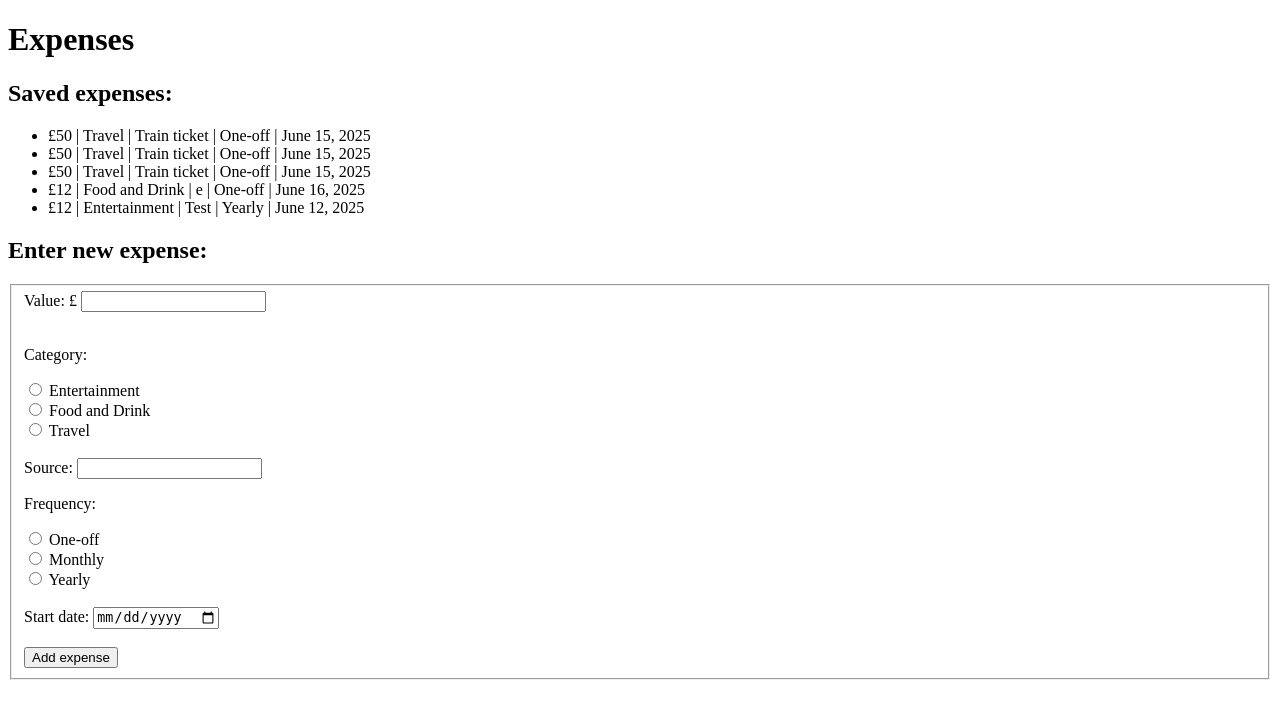
After one commit to sebseb0802/finance-tracker, a Django app: page /finance/expenses/ in a window 1280 px wide. The commit adds this page. Shown: the top 719 px of the page. Run offline with Django 5.2, Linux system fonts and the light colour scheme; data comes from the database, SQL or seed files in the repository.

Commit message:
feat: add expenses page and abstract base class to models.py
Add link to new expenses page from homepage, which has essentially the
same functionality as the incomes page - i.e. ability to view all
expenses and add a new expense. Add an abstract base class, "FinancialO-
-bject", to models.py from which the Income and Expense classes inherit.

```diff
--- a/project/finance/models.py
+++ b/project/finance/models.py
@@ -9,12 +9,19 @@ class User(models.Model):
     def __str__(self):
         return self.user_username
 
-class Income(models.Model):
+class FinancialObject(models.Model):
     user = models.ForeignKey(User, on_delete=models.CASCADE) # A single user can have many instances of income
-    income_value = models.IntegerField(default=0)
-    income_source = models.CharField(default="Work", max_length=200)
-    income_frequency = models.CharField(default="Monthly", max_length=200)
-    income_startDate = models.DateField(default=datetime.date.today)
+    source = models.CharField(default="N/A", max_length=200)
+    value = models.IntegerField(default=0)
+    frequency = models.CharField(default="Monthly", max_length=200)
+    startDate = models.DateField(default=datetime.date.today)
+    addDate = models.DateField(default=datetime.date.today)
 
-    def __str__(self):
-        return str(self.income_value)
+    class Meta:
+        abstract = True # Makes the "FinancialObject" class an Abstract Base Class (ABC)
+
+class Income(FinancialObject):
+    pass
+
+class Expense(FinancialObject):
+    category = models.CharField(default="Entertainment", max_length=200)
--- /dev/null
+++ b/project/finance/templates/finance/expense.html
@@ -0,0 +1,65 @@
+<!DOCTYPE html>
+<html lang="en">
+<head>
+    <meta charset="UTF-8">
+    <meta name="viewport" content="width=device-width, initial-scale=1.0">
+    <title>Document</title>
+</head>
+<body>
+    <h1>Expenses</h1>
+
+    <h2>Saved expenses:</h2>
+    <ul>
+    {% if expenses %}
+        {% for i in expenses %}
+            <li>£{{ i.value }} | {{ i.category }} | {{ i.source }} | {{ i.frequency }} | {{ i.startDate}}</li>
+        {% endfor %}
+    {% else %}
+        <li>No expenses added yet.</li>
+    {% endif %}
+    </ul>
+
+    <h2>Enter new expense:</h2>
+    {% if message %}
+        <em><strong><p>{{message}}</p></strong></em>
+    {% endif %}
+    <form action="{% url 'finance:addExpense' %}" method="post">
+        {% csrf_token %}
+        <fieldset>
+            <label for="value">Value: £</label>
+            <input type="text" id="value" name="value"><br><br>
+
+            <p>Category:</p>
+            <input type="radio" id="Entertainment" name="category" value="Entertainment">
+            <label for="Entertainment">Entertainment</label><br>
+
+            <input type="radio" id="Food and Drink" name="category" value="Food and Drink">
+            <label for="Food and Drink">Food and Drink</label><br>
+
+            <input type="radio" id="Travel" name="category" value="Travel">
+            <label for="Travel">Travel</label><br><br>
+
+
+            <label for="source">Source: </label>
+            <input type="text" id="source" name="source"><br>
+
+
+            <p>Frequency:</p>
+            <input type="radio" id="one-off" name="frequency" value="One-off">
+            <label for="one-off">One-off</label><br>
+
+            <input type="radio" id="monthly" name="frequency" value="Monthly">
+            <label for="monthly">Monthly</label><br>
+
+            <input type="radio" id="yearly" name="frequency" value="Yearly">
+            <label for="yearly">Yearly</label><br><br>
+
+
+            <label for="startDate">Start date: </label>
+            <input type="date" id="startDate" name="startDate" value=date><br><br>
+
+            <input type="submit" value="Add expense">
+        </fieldset>
+    </form>
+</body>
+</html>
--- a/project/finance/templates/finance/index.html
+++ b/project/finance/templates/finance/index.html
@@ -16,7 +16,7 @@
 
     <ul>
         <li><a href="{% url 'finance:income' %}">Income</a></li>
-        <li><a href="">Budgets and expenses</a>
+        <li><a href="{% url 'finance:expenses' %}">Budgets and expenses</a>
         <li><a href="">Reports</a></li>
     </ul>
 </body>
--- a/project/finance/urls.py
+++ b/project/finance/urls.py
@@ -6,5 +6,7 @@ app_name = "finance" # Sets the application namespace to "finance"
 urlpatterns = [
     path("", views.index, name="index"),
     path("income/", views.income, name="income"),
-    path("addIncome/", views.addIncome, name="addIncome")
+    path("addIncome/", views.addIncome, name="addIncome"),
+    path("expenses/", views.expenses, name="expenses"),
+    path("addExpense", views.addExpense, name="addExpense")
 ]
--- a/project/finance/views.py
+++ b/project/finance/views.py
@@ -1,8 +1,8 @@
 from django.shortcuts import render, get_list_or_404
-from django.http import Http404, HttpResponseRedirect
+from django.http import HttpResponseRedirect
 from django.urls import reverse
 
-from .models import User, Income
+from .models import User, Income, Expense
 
 # Create your views here.
 def index(request):
@@ -29,22 +29,55 @@ def income(request):
 
 def addIncome(request):
     try:
-        input_value = request.POST["income_value"]
-        input_source = request.POST["income_source"]
-        input_frequency = request.POST["income_frequency"]
-        input_startDate = request.POST["income_startDate"]
-    finally:
-        if not input_value or not input_source or not input_frequency or not input_startDate:
-            income = get_list_or_404(Income)
-            return render(
-                request,
-                "finance/income.html",
-                {
-                    "income": income,
-                    "message": "All fields must be complete."
-                }
-            )
-        else:
-            income = Income(user=User.objects.get(), income_value=input_value, income_source=input_source, income_frequency=input_frequency, income_startDate=input_startDate)
-            income.save()
-            return HttpResponseRedirect(f"{reverse('finance:income')}?message=Income added successfully.")
+        input_value = request.POST["value"]
+        input_source = request.POST["source"]
+        input_frequency = request.POST["frequency"]
+        input_startDate = request.POST["startDate"]
+    except:
+        income = get_list_or_404(Income)
+        return render(
+            request,
+            "finance/income.html",
+            {
+                "income": income,
+                "message": "All fields must be complete."
+            }
+        )
+    else:
+        income = Income(user=User.objects.get(), value=input_value, source=input_source, frequency=input_frequency, startDate=input_startDate)
+        income.save()
+        return HttpResponseRedirect(f"{reverse('finance:income')}?message=Income added successfully.")
+
+def expenses(request):
+    message = request.GET.get("message", "")
+    expenses = Expense.objects.all()
+    return render(
+        request,
+        "finance/expense.html",
+        {
+            "expenses": expenses,
+            "message": message
+        }
+    )
+
+def addExpense(request):
+    try:
+        input_category = request.POST["category"]
+        input_value = request.POST["value"]
+        input_source = request.POST["source"]
+        input_frequency = request.POST["frequency"]
+        input_startDate = request.POST["startDate"]
+    except:
+        expenses = get_list_or_404(Expense)
+        return render(
+            request,
+            "finance/expense.html",
+            {
+                "expenses": expenses,
+                "message": "All fields must be complete."
+            }
+        )
+    else:
+        expense = Expense(user=User.objects.get(), category=input_category, value=input_value, source=input_source, frequency=input_frequency, startDate=input_startDate)
+        expense.save()
+        return HttpResponseRedirect(f"{reverse('finance:expenses')}?message=Expense added successfully.")
```
Also changed, not shown: project/finance/templates/finance/income.html (+10 -10 lines), project/db.sqlite3, project/finance/migrations/0005_income_income_adddate.py (added), project/finance/migrations/0006_expense.py (added), project/finance/migrations/0007_rename_expense_adddate_expense_adddate_and_more.py (added), project/finance/migrations/0008_alter_expense_frequency_alter_income_source.py (added).
